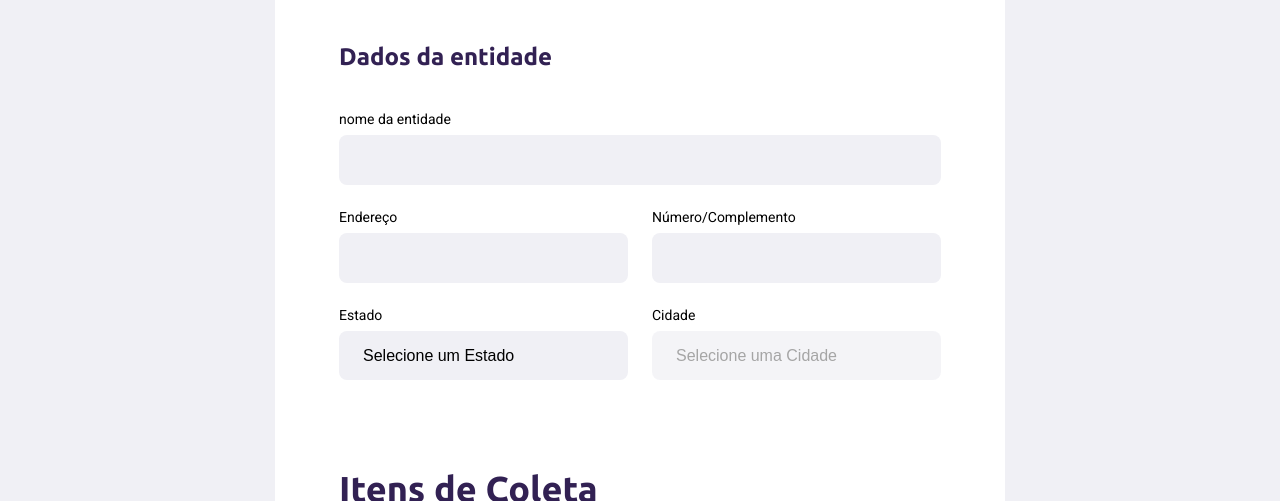
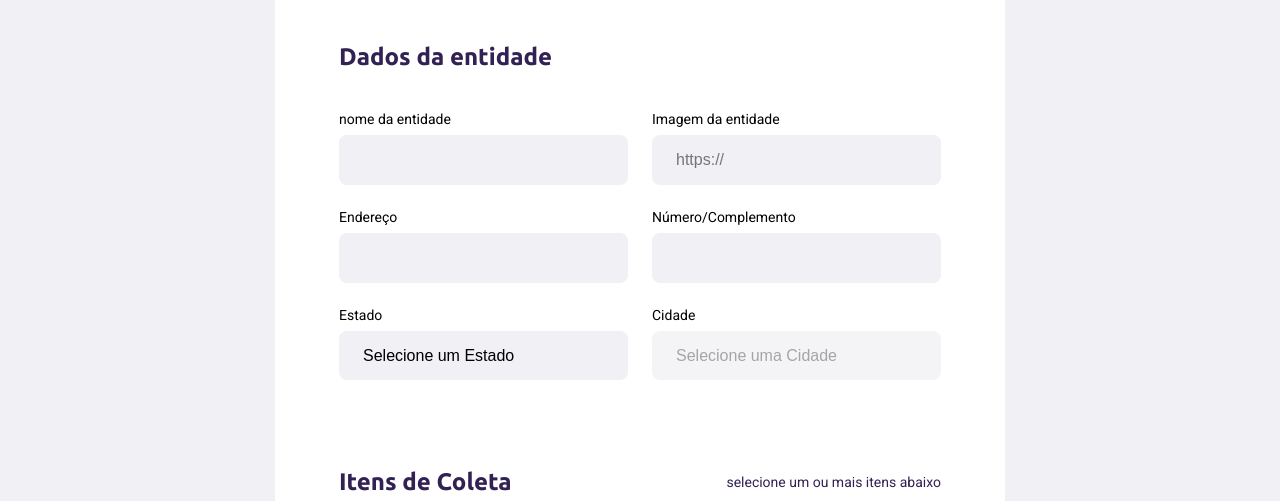
Before and after one commit to GabrielBorges-code/Next_Level_Week_1.0, a website: page src/views/create-point.html in a window 1280 px wide. Shown: the part 299-800 px from the top of the page. Drawn offline with nearby package versions, Linux system fonts and the light colour scheme; files that its build step writes are made by us from their sources; no server answers.

Commit message:
class 4 finished

```diff
--- a/public/Styles/create-point.css
+++ b/public/Styles/create-point.css
@@ -33,21 +33,30 @@ form{
     border-radius: 8px;
     max-width: 730px;
 
- }
+}
 
 form h1{
      font-size: 36px;
- }
+}
 form fieldset {
     margin-top: 64px;
     border: 0;
- }
+}
 form legend{
     margin-bottom: 40px;
- }
+    display: flex;
+    align-items: center;
+    justify-content: space-between;
+
+    width: 100%;
+}
 form legend h2 {
     font-size: 24px;
- }
+}
+form legend span {
+    font-size: 14px;
+    color: var(--title-color);
+}
 form .field{
     flex: 1;
     display: flex;
--- a/public/Styles/resposive.css
+++ b/public/Styles/resposive.css
@@ -21,6 +21,13 @@
     #page-search-results .cards img{
         height: 250px;
     }
+
+    #page-create-point .field-group{
+        flex-direction: column;
+    }
+    #page-create-point .field-group .field + .field {
+        margin-left: 0;
+    }
 }
 @media(min-width: 1700px){
     #page-home{
--- a/src/views/create-point.html
+++ b/src/views/create-point.html
@@ -21,10 +21,23 @@
                 <h2>Dados da entidade</h2>
             </legend>
 
+            <div class="field-group">
+
                 <div class="field">
                     <label for="name">nome da entidade</label>
                     <input type="text" name="name" required="required">
                 </div>
+
+                <div class="field">
+                    <label for="name">Imagem da entidade</label>
+                    <input type="url" name="image" placeholder="https://" required="required">
+                </div>
+            </div>
+
+            {#<div class="field">
+                <label for="name">nome da entidade</label>
+                <input type="text" name="name" required="required">
+            </div>#}
 
             <div class="field-group">
                 <div class="field">
@@ -63,7 +76,10 @@
 
         <fieldset>
             <legend>
-                <h1>Itens de Coleta</h1>
+                <h2>Itens de Coleta</h2>
+                <span>selecione um ou mais itens abaixo</span>
+            </legend>
+
             <div class="items-grid">
                 <li data-id="1">
                     <img src="/assets/lampadas.svg" alt="Lampadas">
@@ -93,7 +109,6 @@
 
             <input type="hidden" name="items">
 
-            </legend>
         </fieldset>
 
         <button type="submit">
```
Lines whose indentation alone changed are shown as unchanged.
